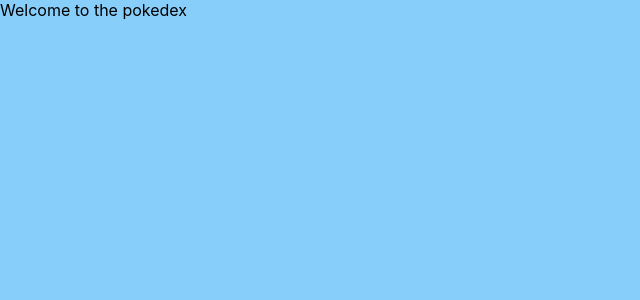
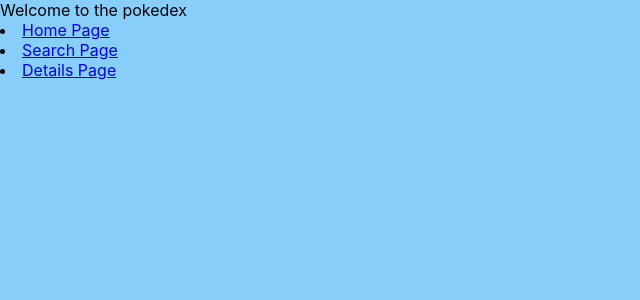
Before and after one commit to AmitSheth9/lab04-pokedex-api, a React (Create React App) app: page / in a window 1280 px wide. Shown: the top 300 px of the page, without its empty margins (0-640 px from the left). Built offline with nearby package versions, Linux system fonts and the light colour scheme.

Commit message:
added prev and next buttons functional for searchpage

```diff
--- a/src/HomePage.js
+++ b/src/HomePage.js
@@ -1,10 +1,21 @@
 import React, { Component } from 'react'
+import { Link } from 'react-router-dom'
 
 export default class HomePage extends Component {
     render() {
         return (
             <div>
                 Welcome to the pokedex
+
+                <li>
+                    <Link to='/'>Home Page</Link>
+                </li>
+                <li>
+                    <Link to='/pokemon'>Search Page</Link>
+                </li>
+                <li>
+                    <Link to='/pokemon/'>Details Page</Link>
+                </li>
             </div>
         )
     }
--- a/src/SearchPage.js
+++ b/src/SearchPage.js
@@ -40,16 +40,18 @@ export default class SearchPage extends Component {
     }
     handlePrev = async(e) =>{
         await this.setState({currentPage: this.state.currentPage-1})
+        await this.fetchSearch()
     }
     handleNext = async(e) => {
         await this.setState({currentPage: this.state.currentPage+1})
+        await this.fetchSearch()
     }
     componentDidMount = async () => {
         await this.fetchSearch();
     }
     fetchSearch = async() => {
         this.setState ({isLoad: true});
-        const response = await request.get(`https://pokedex-alchemy.herokuapp.com/api/pokedex?pokemon=${this.state.query}&sort=${this.state.sort}&direction=${this.state.sortOrder}&perPage=20&page=${this.state.currentPage}`)
+        const response = await request.get(`https://pokedex-alchemy.herokuapp.com/api/pokedex?pokemon=${this.state.query}&sort=${this.state.sort}&direction=${this.state.sortOrder}&perPage=50&page=${this.state.currentPage}`)
         this.setState({pokeArray: response.body.results, isLoad: false
        })
     }
```
Also changed, not shown: src/App.js (line endings or trailing spaces).
